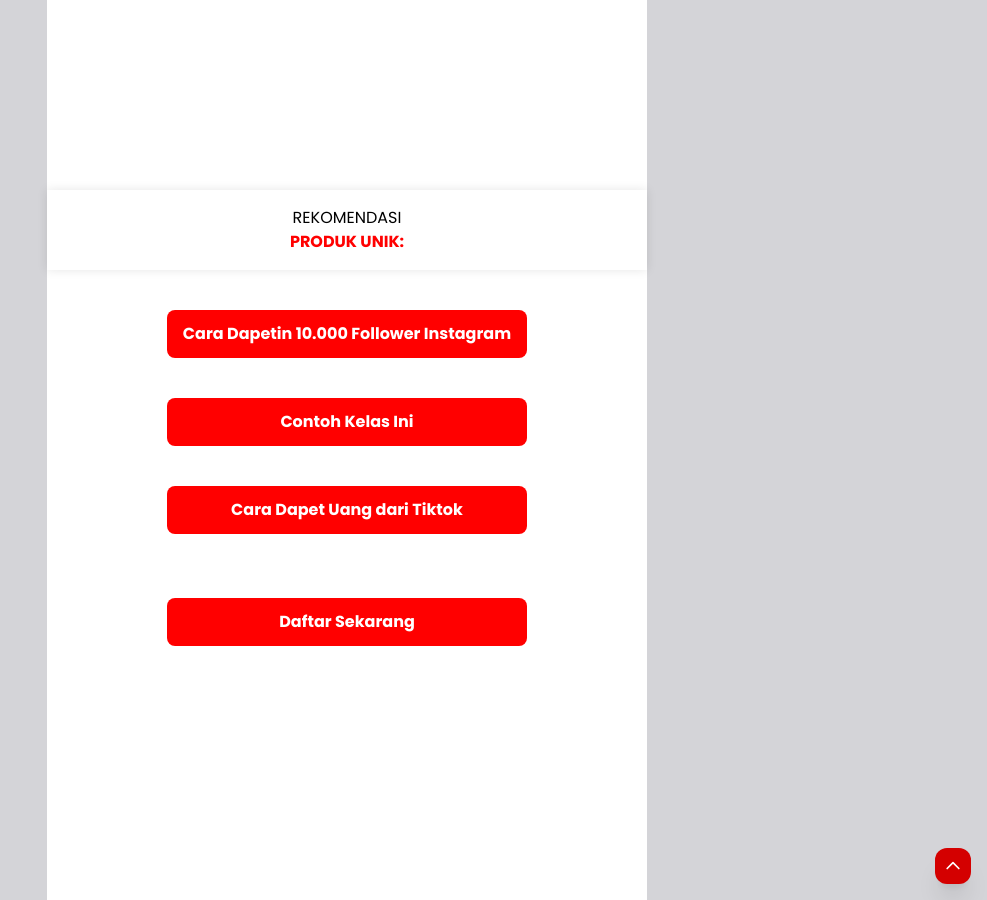
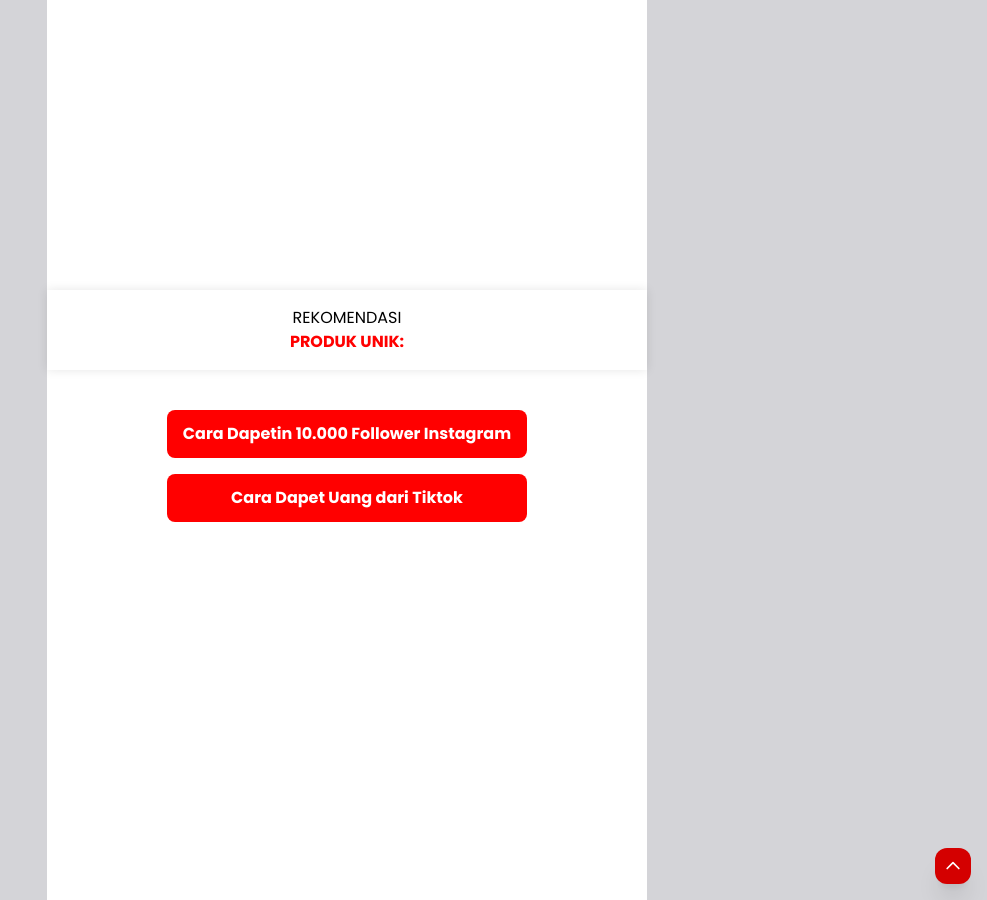
Before and after one commit to haloorderio/edukasimuslimah, a Jekyll site: the page built from index.html, in a window 1280 px wide. Shown: the whole page, without its empty margins (293-1280 px from the left). Built offline with Jekyll 4.4.1, drawn with Linux system fonts in a browser that asks for light colours; the list of posts is cut into pages by our own code.

Commit message:
Update default.html

```diff
--- a/_layouts/default.html
+++ b/_layouts/default.html
@@ -34,7 +34,7 @@
 
 	<!-- Meta Pixel Code -->
 
-	<!-- <script>
+	<script>
 	!function(f,b,e,v,n,t,s)
 	{if(f.fbq)return;n=f.fbq=function(){n.callMethod?
 	n.callMethod.apply(n,arguments):n.queue.push(arguments)};
@@ -57,11 +57,11 @@
         e.preventDefault();
         return false;
     });
-	</script> -->
+	</script>
 
-	<!-- <noscript><img height="1" width="1" style="display:none"
+	<noscript><img height="1" width="1" style="display:none"
 	src="https://www.facebook.com/tr?id=1177477599500860&ev=PageView&noscript=1"
-	/></noscript> -->
+	/></noscript>
 
 	<!-- End Meta Pixel Code -->
 </head>
@@ -107,12 +107,7 @@
 				<a href="https://orderio.id/kelasinstagram" target="_blank" rel="noopener" class="bg-emerald-500 hover:bg-emerald-600 block py-3 px-4 rounded-lg w-full text-center mt-4" style="color:white;text-decoration:none">
 					<b>Cara Dapetin 10.000 Follower Instagram</b>
 				</a>
-					<br>
-                <a href="https://nikojulius.com/member/aff/go/muhnurulhakim?i=9" target="_blank" rel="noopener" class="bg-emerald-500 hover:bg-emerald-600 block py-3 px-4 rounded-lg w-full text-center mt-4" style="color:white;text-decoration:none">
-					<b>Contoh Kelas Ini</b>
-				</a>
-					<br>
-                <a href="https://orderio.id/kelastiktok" target="_blank" rel="noopener" class="bg-emerald-500 hover:bg-emerald-600 block py-3 px-4 rounded-lg w-full text-center mt-4" style="color:white;text-decoration:none">
+<a href="https://orderio.id/kelastiktok" target="_blank" rel="noopener" class="bg-emerald-500 hover:bg-emerald-600 block py-3 px-4 rounded-lg w-full text-center mt-4" style="color:white;text-decoration:none">
 					<b>Cara Dapet Uang dari Tiktok</b>
 				</a>
 					<br>
@@ -146,11 +141,11 @@
 				  	<li>✅ Mempelajari bagaimana cara <b>Algoritma IG Bekerja</b>. Sehingga kita bisa mendapatkan hasil yang optimal dari aktivitas kita di IG.</li>
 					<br>
 					<li>✅ <b>Strategi</b> Utama saya untuk mengembangkan Akun dan bisa mendapatkan <b>10,000 Follower pertama secara Organik</b>.</li>
-				</ul> -->
+				</ul>
 				<br>
 				<a href="https://nikojulius.com/member/aff/go/muhnurulhakim?i=8" target="_blank" rel="noopener" class="bg-emerald-500 hover:bg-emerald-600 block py-3 px-4 rounded-lg w-full text-center mt-4" style="color:white;text-decoration:none">
 					<b>Daftar Sekarang</b>
-				</a>
+				</a> -->
 			</div>
 
 			<footer>
```
